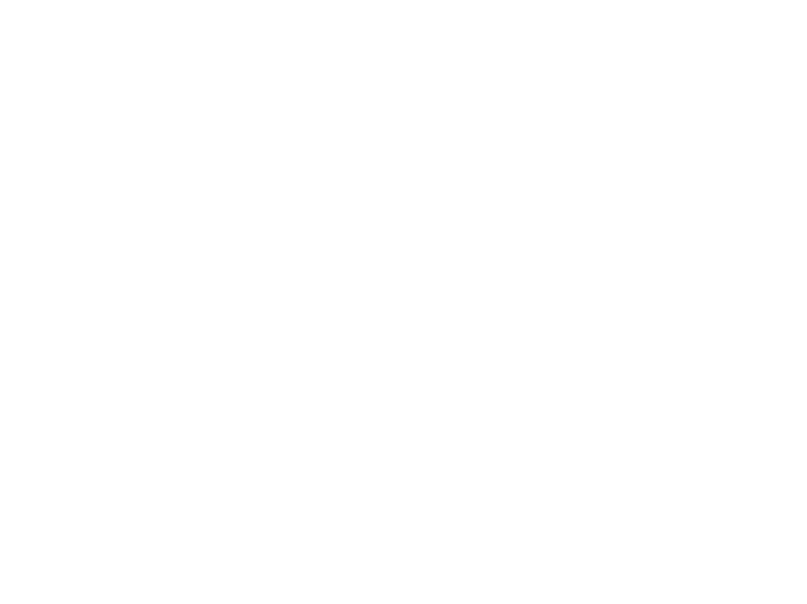
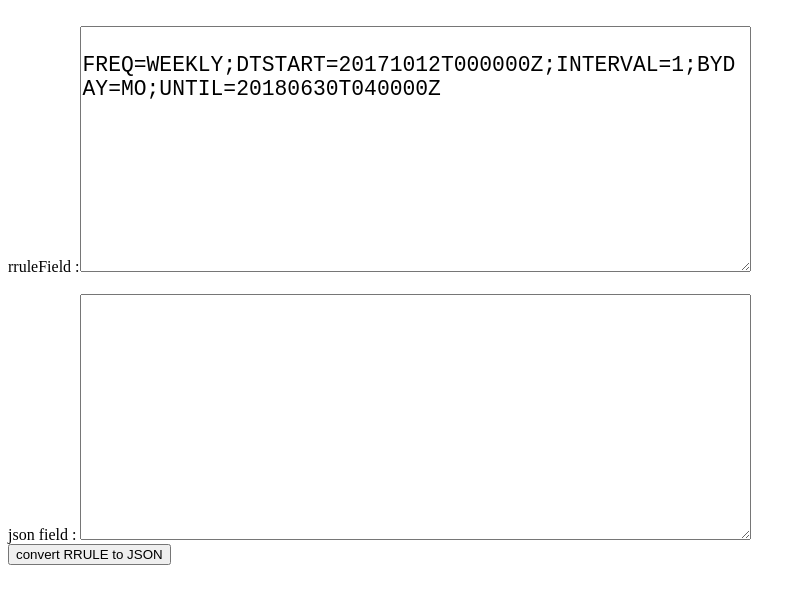
Before and after one commit to plirof2/rrecurjs_rrule_to_json, a website: page index.html in a window 1280 px wide. Shown: the whole page, without its empty margins (0-807 px from the left). Drawn offline with Linux system fonts and the light colour scheme.

Commit message:
added textarea converter v001

```diff
--- a/index.html
+++ b/index.html
@@ -11,10 +11,24 @@
 
 <body>
 
+<BR>
+<form>
+rruleField :<textarea name="rruleField" rows=10 cols=50 style="font-size: 16pt" maxlength="512" id="rruleField" class="rruleField" value="FREQ=WEEKLY;DTSTART=20171012T000000Z;INTERVAL=1;BYDAY=MO;UNTIL=20180630T040000Z" />  FREQ=WEEKLY;DTSTART=20171012T000000Z;INTERVAL=1;BYDAY=MO;UNTIL=20180630T040000Z
+</textarea>
 
-<script type="text/javascript">
-	 console.log('AAAAAAAAAAAA');
+<BR>
+<BR>
+json field : <textarea name="JSONTxt" rows=10 cols=50  style="font-size: 16pt" id="JSONTxt" class="JSONTxt"/>
+</textarea>
 
+<BR>
+<input onclick="submit_clicked()" type=button value="convert RRULE to JSON">
+
+</form>
+<script type="text/javascript" >
+   console.log('AAAAAAAAAAAA');
+
+/*
 (function (exports) {
   'use strict';
 
@@ -36,13 +50,30 @@ console.log(rfcString);
 "DTSTART=20140616T103000Z;FREQ=DAILY;BYHOUR=10;BYMINUTE=30;BYSECOND=0;UNTIL=20150616T153000Z"
   );
 
+
 console.log(rfcString2);
 
+//var json_rfc=Rrecur.parse(document.getElementById('rruleField').value);
+//console.log("JSONNNNNNN");
+//  console.log(json_rfc);
+//document.getElementById('JSONTxt').value=JSON.stringify(json_rfc);
 
 }('undefined' !== typeof exports && exports || new Function('return this')()));
+*/
+
+   console.log('AAAAAAAAAAAA -END');
 
 
-	 console.log('AAAAAAAAAAAA -END');
+function submit_clicked() {
+    var json_rfc=Rrecur.parse(document.getElementById('rruleField').value);
+    document.getElementById('JSONTxt').value=JSON.stringify(json_rfc);
+    //console.log("JSONNNNNNN");
+  console.log(json_rfc);
+
+
+}
+
+
 </script>
 
 
```
